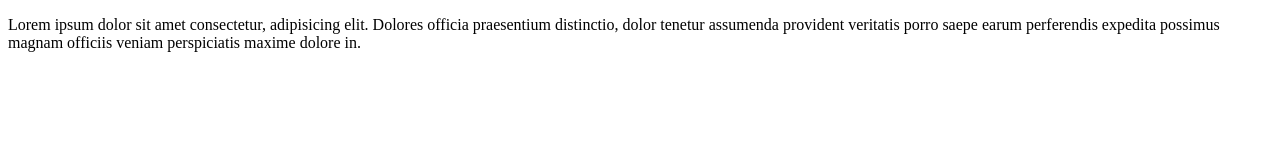
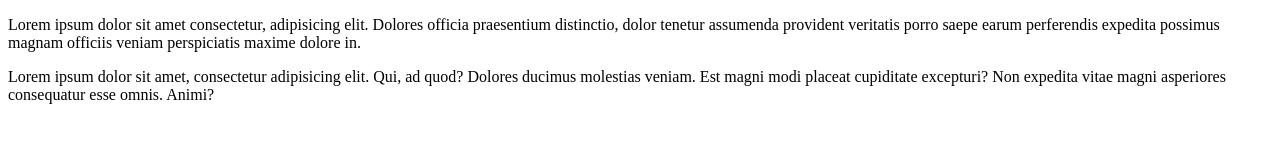
Before and after one commit to modiane09/projetTest, a plain HTML site: page index.html in a window 1280 px wide. Drawn offline with Linux system fonts and the light colour scheme.

Commit message:
fichier modifié

```diff
--- a/index.html
+++ b/index.html
@@ -9,5 +9,7 @@
     <p>Lorem ipsum dolor sit amet consectetur, adipisicing elit. Dolores officia praesentium distinctio, dolor tenetur assumenda provident veritatis porro saepe earum
         perferendis expedita possimus magnam officiis
          veniam perspiciatis maxime dolore in.</p>
+         <p>Lorem ipsum dolor sit amet, consectetur adipisicing elit. Qui, ad quod? Dolores ducimus molestias veniam. Est magni modi placeat cupiditate excepturi?
+             Non expedita vitae magni asperiores consequatur esse omnis. Animi?</p>
 </body>
 </html>
```
